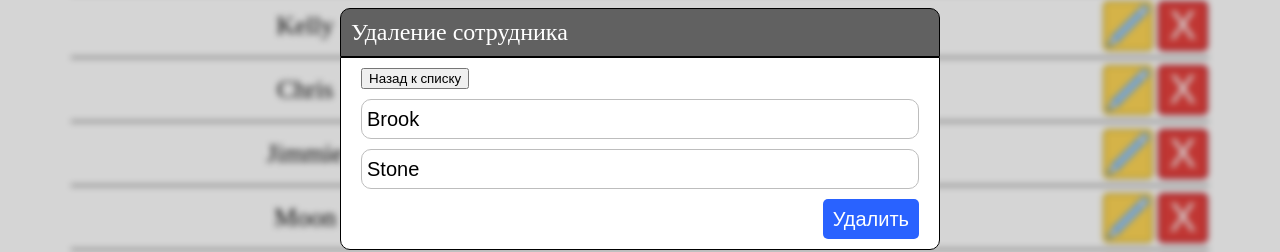
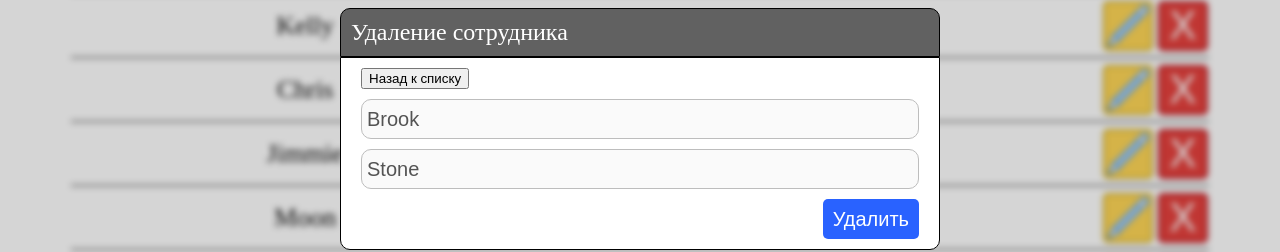
Before and after one commit to AknietKh/emploee_table, an Angular app: page / in a window 1280 px wide. Both pictures are taken after a click on the button 1182 px from the left and 104 px from the top of the page. Shown: the part 271-523 px from the top of the page. Built offline with nearby package versions, Linux system fonts and the light colour scheme; data requests are answered from the project's data file.

Commit message:
Добавил атрибут disabled для инпута для модалки с типаом delete

```diff
--- a/src/app/modal/modal.component.html
+++ b/src/app/modal/modal.component.html
@@ -12,7 +12,8 @@
             formControlName='firstName'
             class='form-input'
             type="text"
-            placeholder="Введите имя сотрудника">
+            placeholder="Введите имя сотрудника"
+            [attr.disabled]="isDeleteModal()">
           <div
             class="alert alert-danger"
             *ngIf="personForm.controls['firstName'].invalid && personForm.controls['firstName'].touched">
@@ -22,7 +23,8 @@
             formControlName='lastName'
             class='form-input'
             type="text"
-            placeholder="Введите фамилию сотрудника">
+            placeholder="Введите фамилию сотрудника"
+            [attr.disabled]="isDeleteModal()">
           <div
             class="alert alert-danger"
             *ngIf="personForm.controls['lastName'].invalid && personForm.controls['lastName'].touched">
--- a/src/app/modal/modal.component.ts
+++ b/src/app/modal/modal.component.ts
@@ -49,6 +49,10 @@ export class ModalComponent implements OnInit {
     this.modalService.confirm();
   }
 
+  public isDeleteModal() {
+    return this.type == ModalType.Delete ? 'disabled' : null;
+  }
+
   private onAddPerson(): void {
     this.modalService.setModalData({
       firstName: this.personForm.value.firstName.trim(),
```
